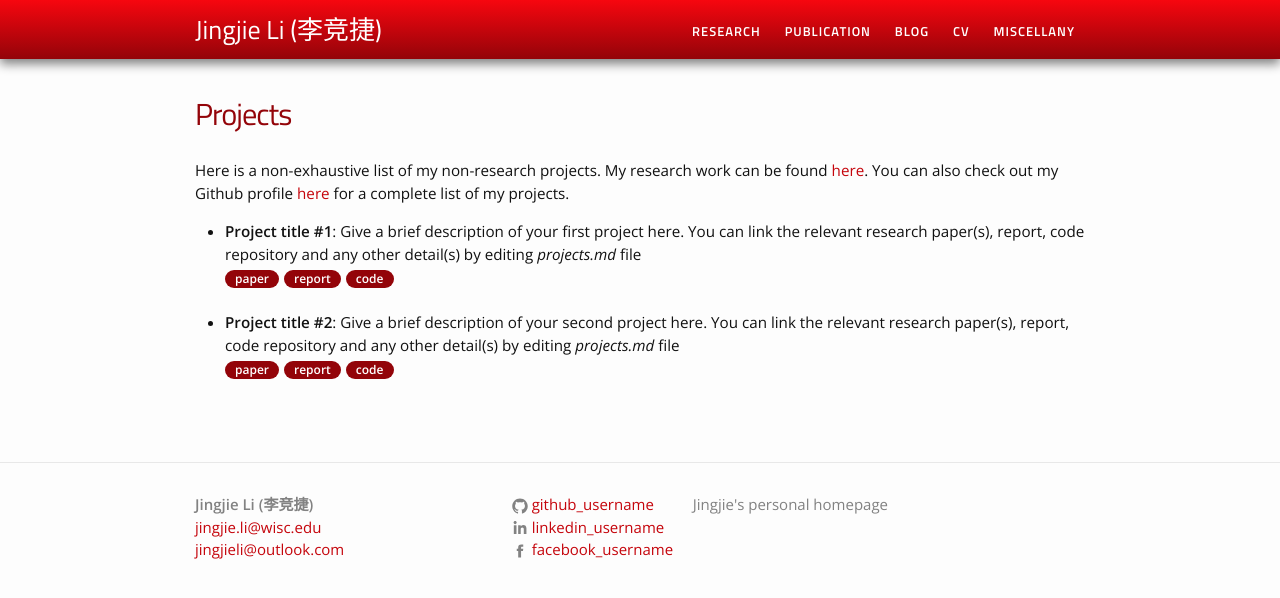
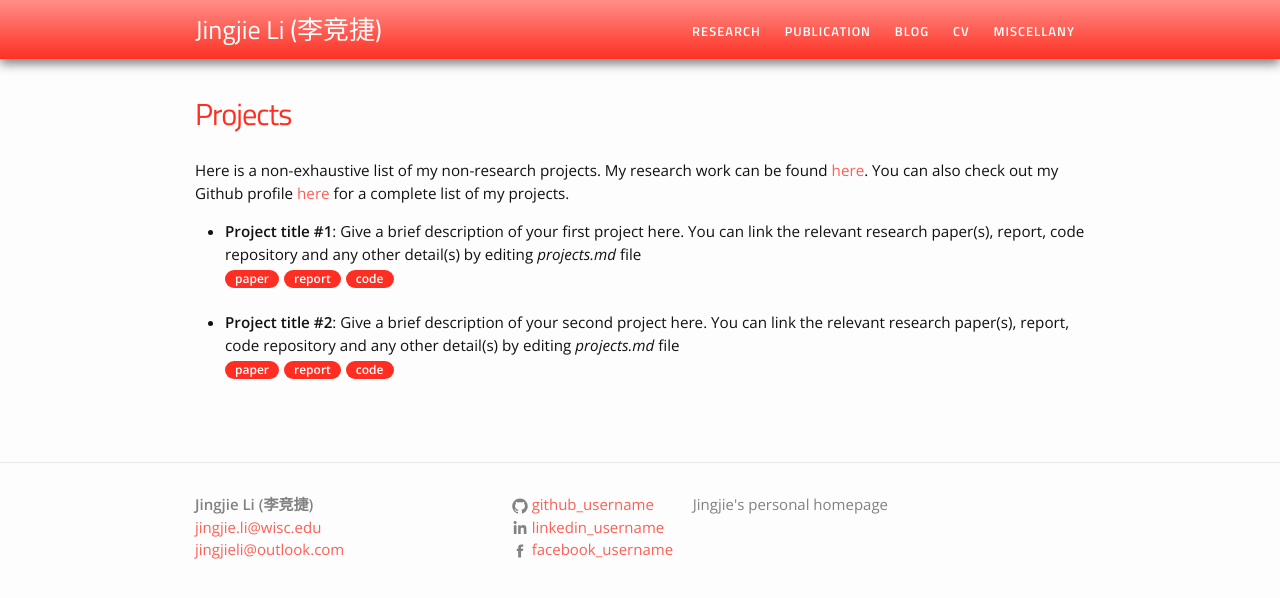
Before and after one commit to jingjieli95/jingjieli95.github.io, a Jekyll site: the page built from projects.md, in a window 1280 px wide. Shown: the top 598 px of the page. Built offline with Jekyll 4.4.1, drawn with Linux system fonts in a browser that asks for light colours.

Commit message:
Update main.scss

```diff
--- a/css/main.scss
+++ b/css/main.scss
@@ -12,10 +12,10 @@ $spacing-unit:     30px;
 
 $text-color:       #111;
 $background-color: #fdfdfd;
-$brand-color:      #C5050C; //#0077CC;
+$brand-color:      #FE5F55; //#0077CC;
 
-$blue-color-dark: darken(#C5050C, 10%); //darken(#C5050C, 10%);
-$blue-color-light: lighten(#C5050C, 10%); //lighten(#C5050C, 50%);//#4B93DB;
+$blue-color-dark: darken(#FE5F55, 10%); //darken(#C5050C, 10%);
+$blue-color-light: lighten(#FE5F55, 10%); //lighten(#C5050C, 50%);//#4B93DB;
 
 $grey-color:       #828282;
 $grey-color-light: lighten($grey-color, 40%);
```
